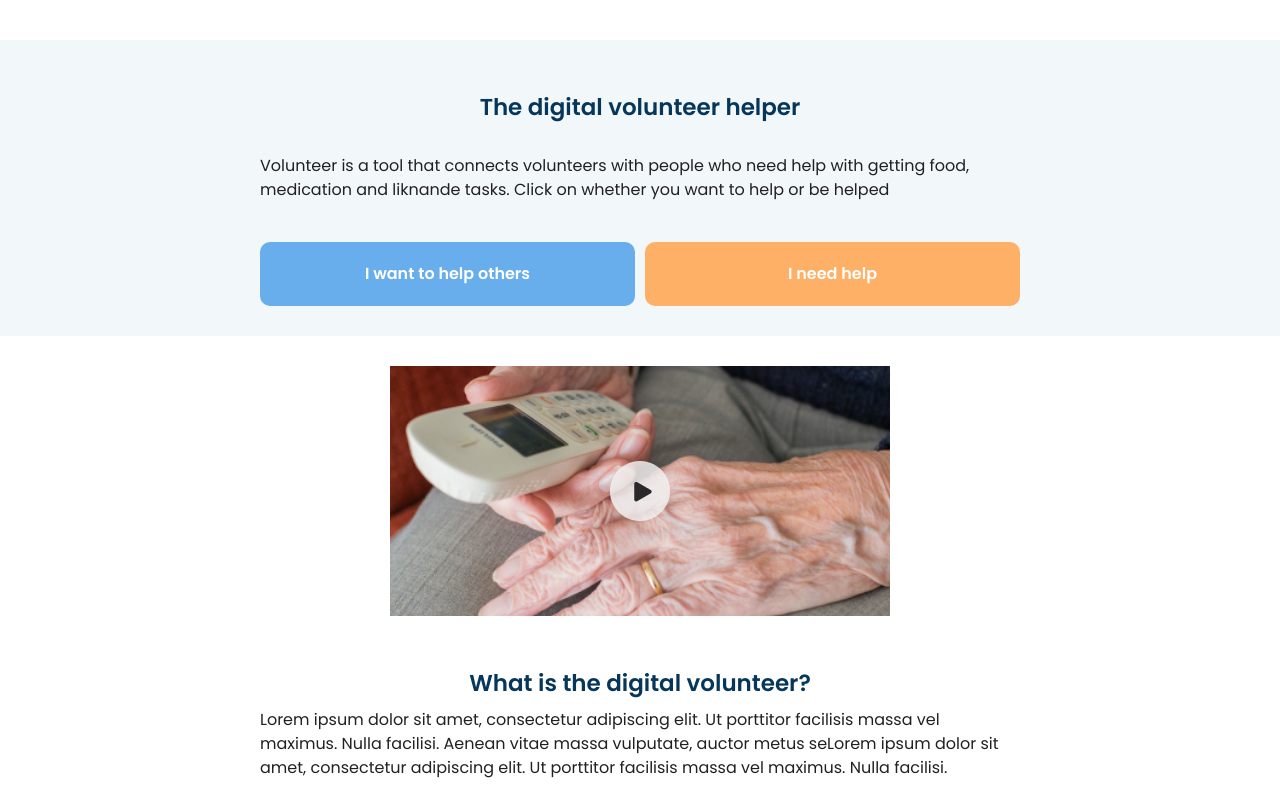
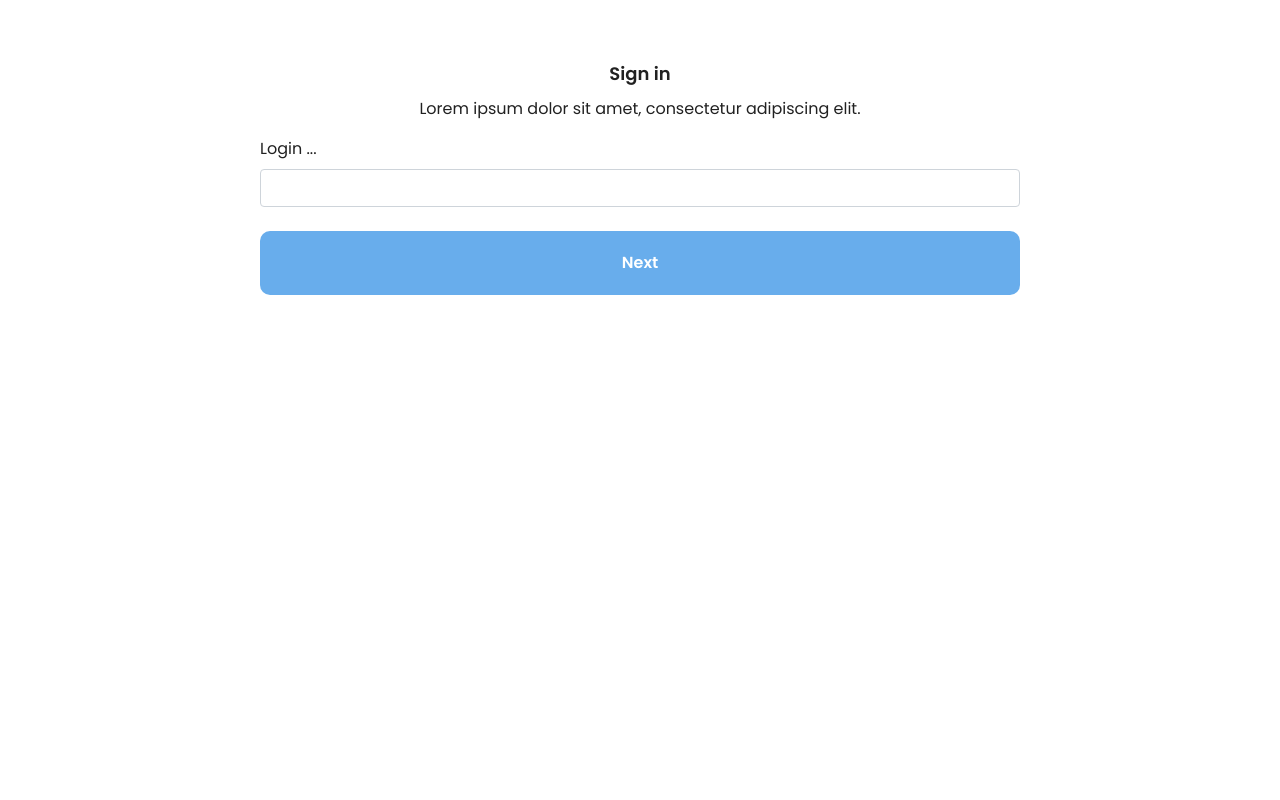
Before and after one commit to likhithravula/webapp, a React (Create React App) app: page /signin in a window 1280 px wide. Shown: the top 800 px of the page. Built offline with nearby package versions, Linux system fonts and the light colour scheme; no server answers.

Commit message:
add login action

```diff
--- a/src/App.js
+++ b/src/App.js
@@ -4,6 +4,7 @@ import { BrowserRouter, Switch, Route } from "react-router-dom";
 
 import Navigation from "./components/navigation";
 import Home from "./components/pages/home";
+import Signin from "./components/pages/signin";
 import Welcome from "./components/pages/welcome";
 
 import RegistrationTerms from "./components/pages/registration/terms";
@@ -41,6 +42,7 @@ function App() {
           <Navigation />
           <Switch>
             <Route path="/welcome" component={Welcome} />
+            <Route path="/signin" component={Signin} />
             <Route path="/registration/terms" component={RegistrationTerms} />
             <Route path="/registration/alternatives" component={RegistrationAlternatives} />
             <Route path="/registration/signin" component={RegistrationSignin} />
--- a/src/components/pages/registration/information.js
+++ b/src/components/pages/registration/information.js
@@ -114,7 +114,7 @@ class RegistrationInformation extends React.Component {
               disabled={ false /* TODO: enable only when information is complete */ }
               onClick={ () => this._registerUser() }
             >
-              Next - Fill out your skills
+              Next - Finish registration
             </Button>
           </div>
         </section>
--- /dev/null
+++ b/src/components/pages/signin.js
@@ -0,0 +1,71 @@
+import { inject, observer } from "mobx-react";
+import React from "react";
+import { withRouter } from 'react-router';
+import { Link } from "react-router-dom";
+
+import Button from "react-bootstrap/Button";
+import Form from "react-bootstrap/Form";
+
+class Signin extends React.Component {
+
+  async _loginUser() {
+    const { user } = this.props
+
+    // TODO: get this from auth service
+    user.data = {
+      email: 'xyz@gmail.com',
+      password: 'xyzxyz'
+    }
+
+    const response = await user.login()
+
+    if( response.token ) {
+      user.data = response
+
+      this.props.history.push( '/helper/map' )
+    }
+  }
+
+  render() {
+    const { user } = this.props
+    const { message } = user
+
+    return (
+      <div className="wrapper">
+        <section id="registration_signin">
+          <div className="text-box">
+            <h3>Sign in</h3>
+            <p>
+              Lorem ipsum dolor sit amet, consectetur adipiscing elit.
+            </p>
+          </div>
+
+          <div className={ `alert alert-danger ${ message ? '' : 'd-none' }` }
+            onClick={ () => user.clearMessage() }
+          >
+            { message }
+          </div>
+
+          <Form>
+            <Form.Group>
+              <Form.Label>Login ...</Form.Label>
+              <Form.Control type="text"/>
+            </Form.Group>
+          </Form>
+
+          <div className="mt-4">
+            <Button className="btn btn-block helper-btn"
+              onClick={ () => this._loginUser() }
+            >
+              Next
+            </Button>
+          </div>
+        </section>
+      </div>
+    )
+  }
+}
+
+export default withRouter(
+  inject('user')( observer(Signin) )
+);
--- a/src/components/pages/welcome.js
+++ b/src/components/pages/welcome.js
@@ -29,7 +29,9 @@ class Welcome extends React.Component {
             </Link>
           </div>
 
-          <Link to="">Already have an account? Click here to sign in</Link>
+          <Link to="/signin">
+            Already have an account? Click here to sign in
+          </Link>
         </section>
       </div>
     );
--- a/src/stores/UserStore.js
+++ b/src/stores/UserStore.js
@@ -6,10 +6,29 @@ class UserStore {
   api = new ApiService()
 
   data = {}
+  message = ''
+
+  async login() {
+    let response = {}
+
+    try {
+      response = await this.api.login( this.data )
+
+      this.message = response.token ? '' :
+        response.msg || 'An error occurred.'
+    } catch (error) {
+      response = { error }
+
+      this.message = 'Request failed. Please try again later.'
+    }
+
+    return response
+  }
 }
 
 decorate( UserStore, {
-  data: observable
+  data: observable,
+  message: observable
 })
 
 export default UserStore
```
